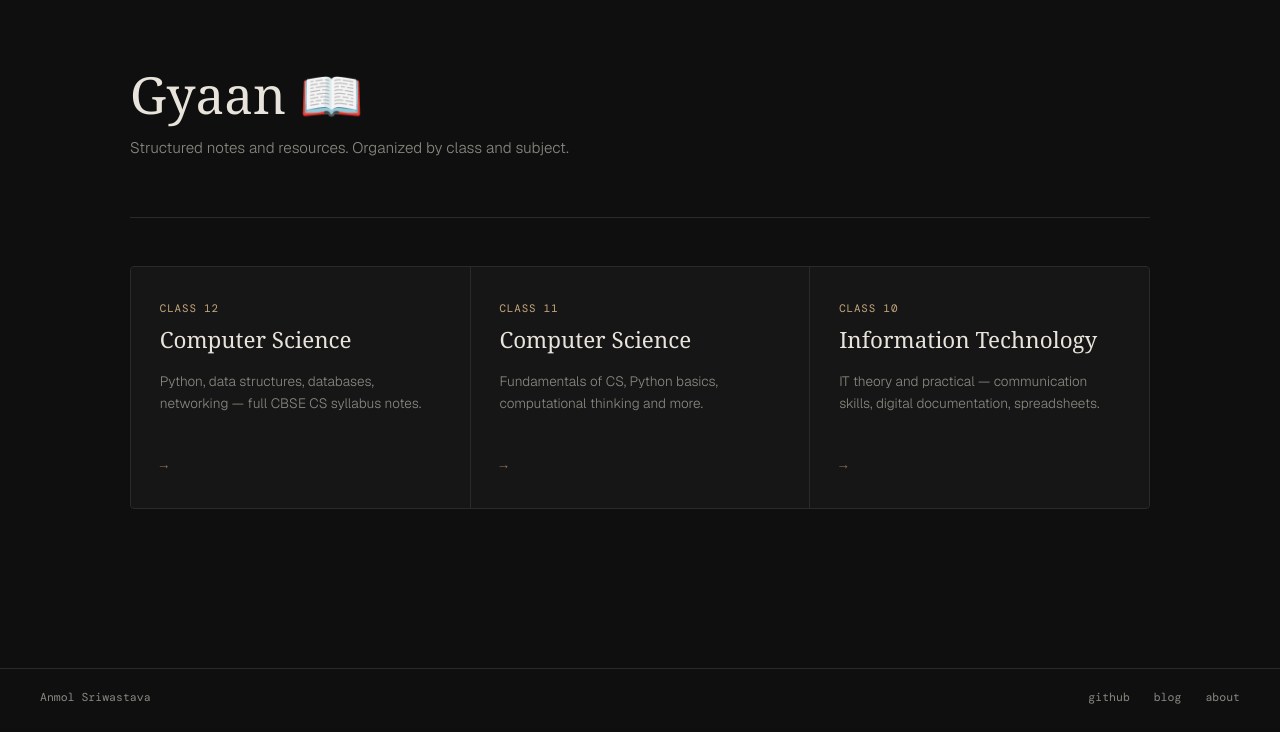
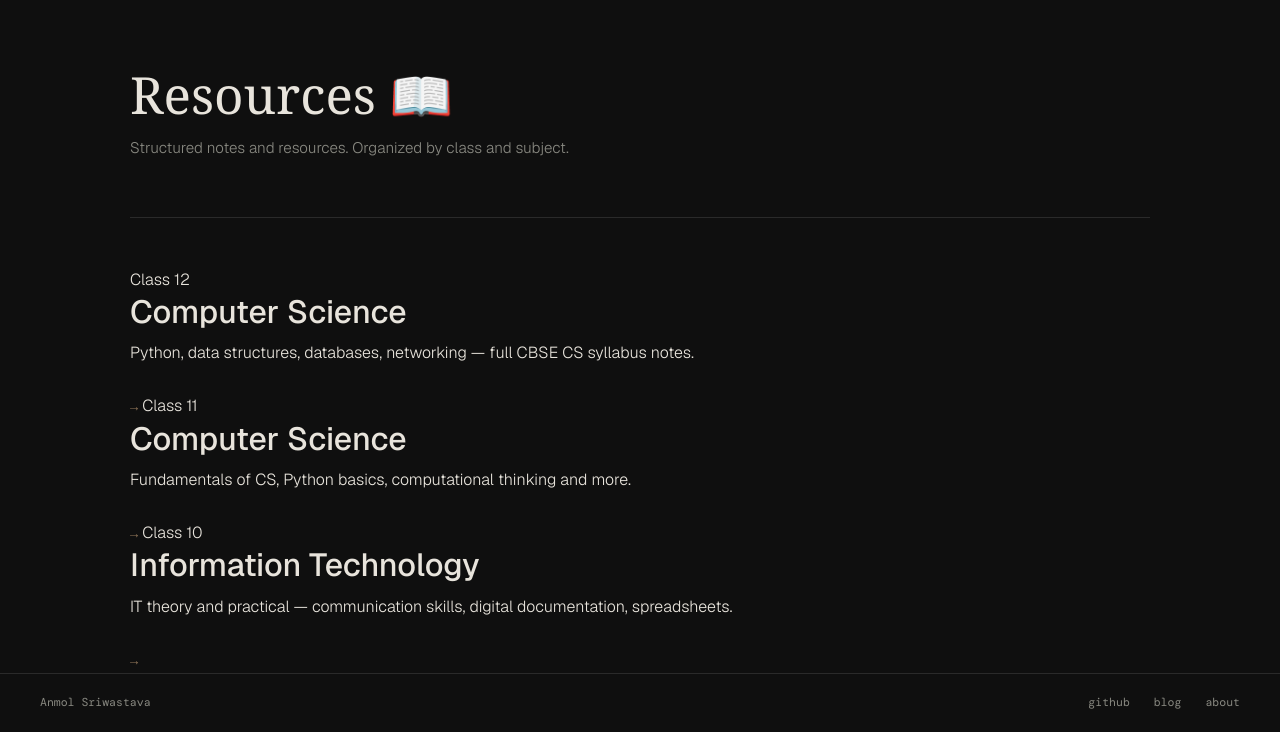
Before and after one commit to anmolsriwastava/anmolsrw, a Flask app: template template/ Resources.html in a window 1280 px wide. Shown: the part 73-805 px from the top of the page. Before the commit the page ends 777 px from the top, so only its background shows below. Run offline with Flask 3, Linux system fonts and the light colour scheme; the template is opened without the code that fills it, so the values that code supplies are empty; some web fonts are replaced.

Commit message:
Update  Resources.html

```diff
--- a/template/ Resources.html
+++ b/template/ Resources.html
@@ -1,30 +1,30 @@
 {% extends "base.html" %}
-{% block title %}Gyaan · Anmol Sriwastava{% endblock %}
+{% block title %}Resources · Anmol Sriwastava{% endblock %}
 {% block content %}
 
 <section class="page-header">
-  <h1>Gyaan <em>📖</em></h1>
+  <h1>Resources <em>📖</em></h1>
   <p>Structured notes and resources. Organized by class and subject.</p>
 </section>
 
-<div class="gyaan-grid">
+<div class="Resources-grid">
 
-  <a href="/class12" class="gyaan-card">
-    <span class="gyaan-tag">Class 12</span>
+  <a href="/class12" class="Resources-card">
+    <span class="Resources-tag">Class 12</span>
     <h2>Computer Science</h2>
     <p>Python, data structures, databases, networking — full CBSE CS syllabus notes.</p>
     <span class="card-arrow">→</span>
   </a>
 
-  <a href="/class11" class="gyaan-card">
-    <span class="gyaan-tag">Class 11</span>
+  <a href="/class11" class="Resources-card">
+    <span class="Resources-tag">Class 11</span>
     <h2>Computer Science</h2>
     <p>Fundamentals of CS, Python basics, computational thinking and more.</p>
     <span class="card-arrow">→</span>
   </a>
 
-  <a href="/class10" class="gyaan-card">
-    <span class="gyaan-tag">Class 10</span>
+  <a href="/class10" class="Resources-card">
+    <span class="Resources-tag">Class 10</span>
     <h2>Information Technology</h2>
     <p>IT theory and practical — communication skills, digital documentation, spreadsheets.</p>
     <span class="card-arrow">→</span>
```
